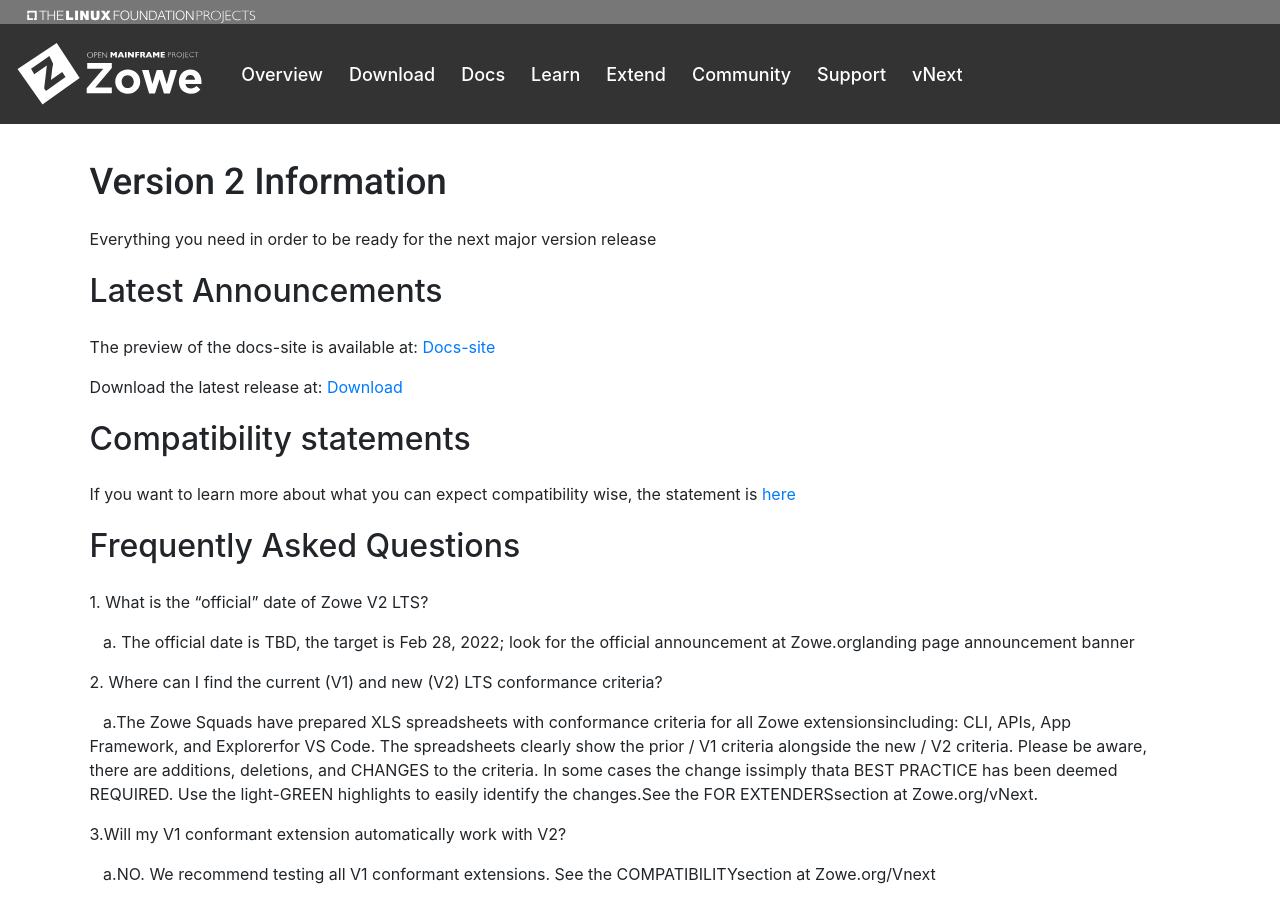
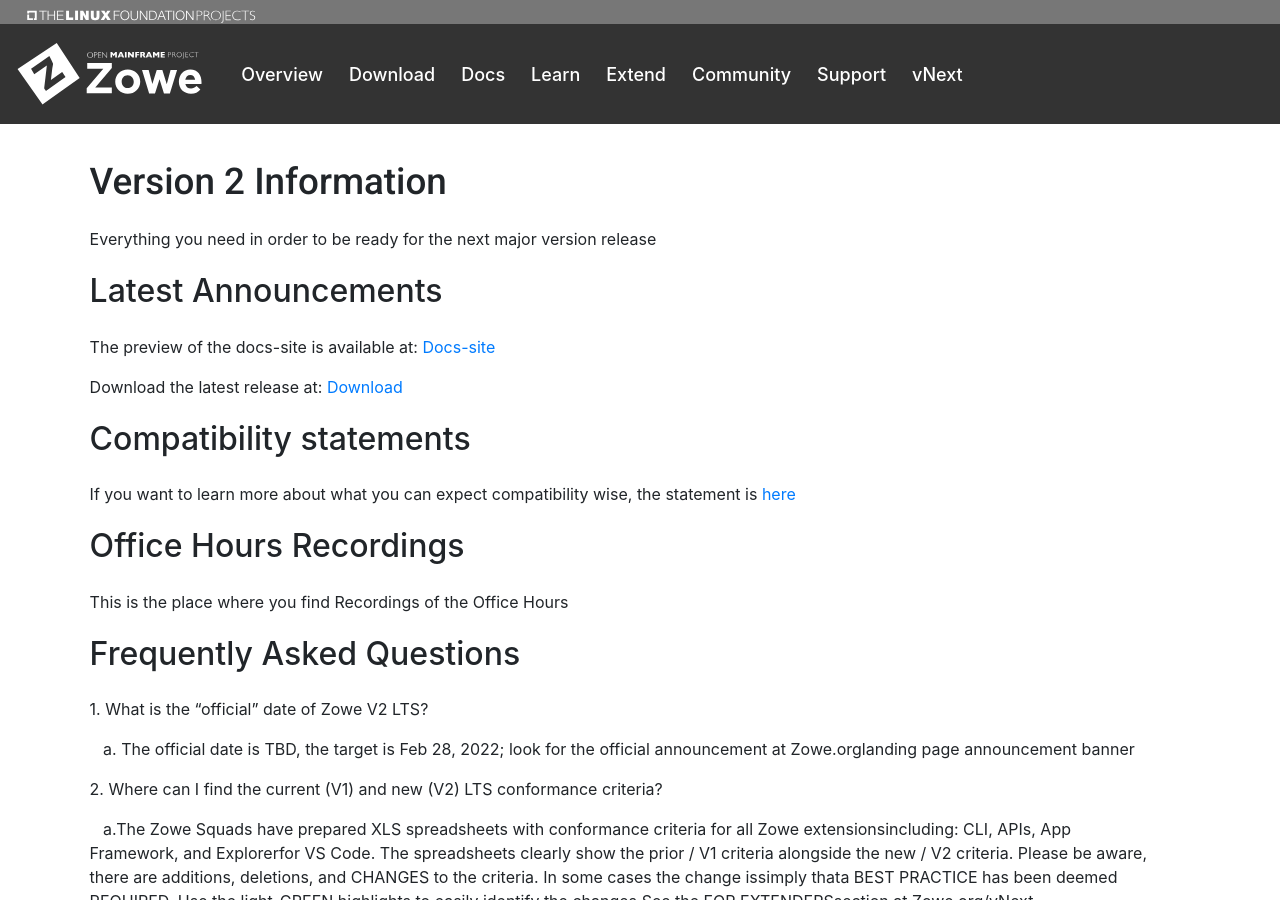
Before and after one commit to zowe/zowe.github.io, a Jekyll site: the page built from vNext.md, in a window 1280 px wide and 900 px high. Built offline with Jekyll 4.4.1, drawn with Linux system fonts in a browser that asks for light colours; our own code applies the rules of GitHub Pages for plain Markdown files.

Commit message:
Add Office Hours info
Signed-off-by: Jakub Balhar <jakub@balhar.net>

```diff
--- a/vNext.md
+++ b/vNext.md
@@ -19,6 +19,11 @@
     <h2 style="margin-bottom: 1.5rem; margin-top: 2%">Compatibility statements</h2>
     If you want to learn more about what you can expect compatibility wise, the statement is <a
       href="download.html#compatibility-extensions">here</a>
+  </div>
+
+  <div>
+    <h2 style="margin-bottom: 1.5rem; margin-top: 2%">Office Hours Recordings</h2>
+    This is the place where you find Recordings of the Office Hours
   </div>
 
   <div>
```
